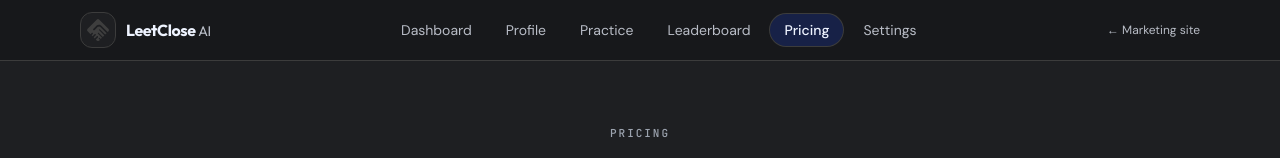
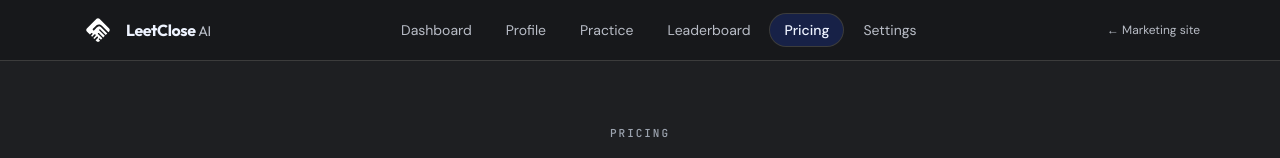
Before and after one commit to zayan-sheikh/leetclose, a Next.js app: page /pricing in a window 1280 px wide. Shown: the top 158 px of the page. Built offline with nearby package versions, Linux system fonts and the light colour scheme.

Commit message:
Update DashboardNav to use white icon for improved visibility

```diff
--- a/src/components/DashboardNav.tsx
+++ b/src/components/DashboardNav.tsx
@@ -23,9 +23,9 @@ export default function DashboardNav() {
           href="/dashboard"
           className="font-display flex items-center gap-2.5 font-bold tracking-tight"
         >
-          <span className="flex h-9 w-9 items-center justify-center rounded-xl border border-border bg-background text-sm font-bold text-foreground">
+          <span className="flex h-9 w-9 items-center justify-center rounded-xl bg-none text-sm font-bold text-foreground">
             <Image
-              src="/icon.svg"
+              src="/iconwhite.svg"
               alt="LeetClose"
               width={36}
               height={36}
```
